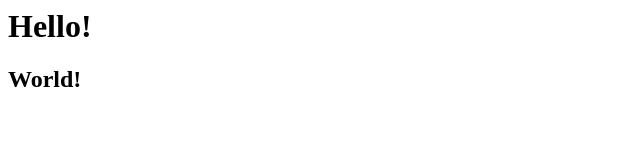
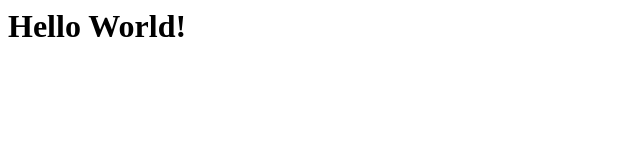
Before and after one commit to glennsalter/Tic-Tac-Toe-AI, a plain HTML site: page index.html in a window 1280 px wide. Shown: the whole page, without its empty margins (0-640 px from the left). Drawn offline with Linux system fonts and the light colour scheme.

Commit message:
Update index.html

```diff
--- a/index.html
+++ b/index.html
@@ -1,2 +1 @@
-<h1>Hello!</h1>
-<h2>World!</h2>
+<h1>Hello World!</h1>
```
